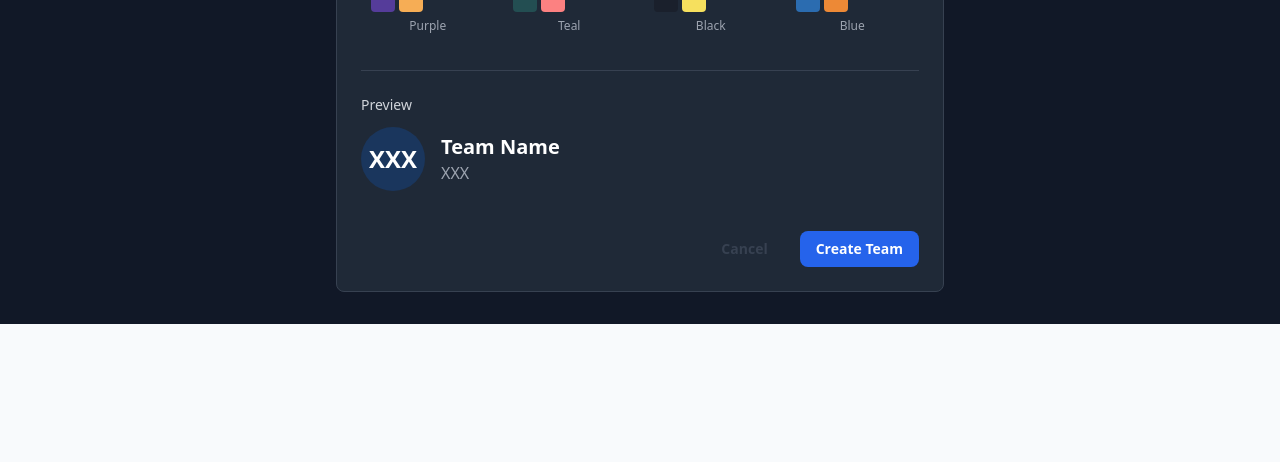
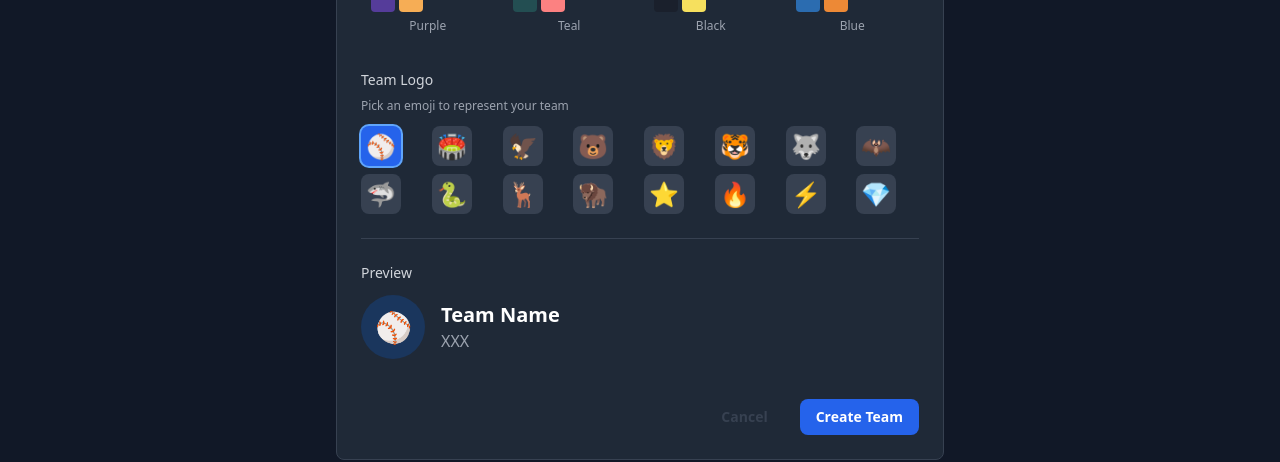
Before and after one commit to arbiter1170/Garoball, a Next.js app in the folder startomatic/: page /leagues/1/join in a window 1280 px wide. Shown: the part 1059-1521 px from the top of the page. Before the commit the page ends 1383 px from the top, so only its background shows below. Built offline with nearby package versions, Linux system fonts and the light colour scheme; no server answers.

Commit message:
signout page fix reeeeeeeee

```diff
--- a/startomatic/app/leagues/[id]/join/page.tsx
+++ b/startomatic/app/leagues/[id]/join/page.tsx
@@ -248,8 +248,8 @@ export default function JoinLeaguePage() {
                         type="button"
                         onClick={() => setSelectedColors(colors)}
                         className={`p-2 rounded border-2 transition ${selectedColors.name === colors.name
-                            ? 'border-white'
-                            : 'border-transparent hover:border-gray-500'
+                          ? 'border-white'
+                          : 'border-transparent hover:border-gray-500'
                           }`}
                       >
                         <div className="flex items-center space-x-1">
@@ -268,15 +268,38 @@ export default function JoinLeaguePage() {
                   </div>
                 </div>
 
+                {/* Team Logo Emoji */}
+                <div>
+                  <label className="block text-sm font-medium text-gray-300 mb-2">
+                    Team Logo
+                  </label>
+                  <p className="text-xs text-gray-400 mb-3">Pick an emoji to represent your team</p>
+                  <div className="grid grid-cols-8 gap-2">
+                    {['⚾', '🏟️', '🦅', '🐻', '🦁', '🐯', '🐺', '🦇', '🦈', '🐍', '🦌', '🦬', '⭐', '🔥', '⚡', '💎'].map((emoji) => (
+                      <button
+                        key={emoji}
+                        type="button"
+                        onClick={() => setLogo(emoji)}
+                        className={`w-10 h-10 text-2xl rounded-lg flex items-center justify-center transition ${logo === emoji
+                            ? 'bg-blue-600 ring-2 ring-blue-400'
+                            : 'bg-gray-700 hover:bg-gray-600'
+                          }`}
+                      >
+                        {emoji}
+                      </button>
+                    ))}
+                  </div>
+                </div>
+
                 {/* Preview */}
                 <div className="border-t border-gray-700 pt-6">
                   <h3 className="text-sm font-medium text-gray-300 mb-3">Preview</h3>
                   <div className="flex items-center space-x-4">
                     <div
-                      className="w-16 h-16 rounded-full flex items-center justify-center text-2xl font-bold text-white"
+                      className="w-16 h-16 rounded-full flex items-center justify-center text-3xl"
                       style={{ backgroundColor: selectedColors.primary }}
                     >
-                      {abbreviation || 'XXX'}
+                      {logo}
                     </div>
                     <div>
                       <div className="text-xl font-bold">
```
